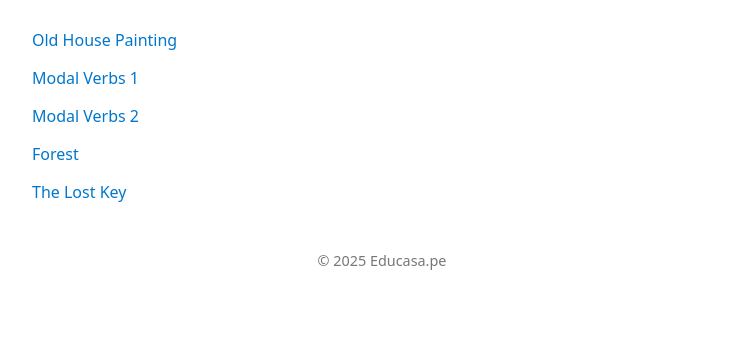
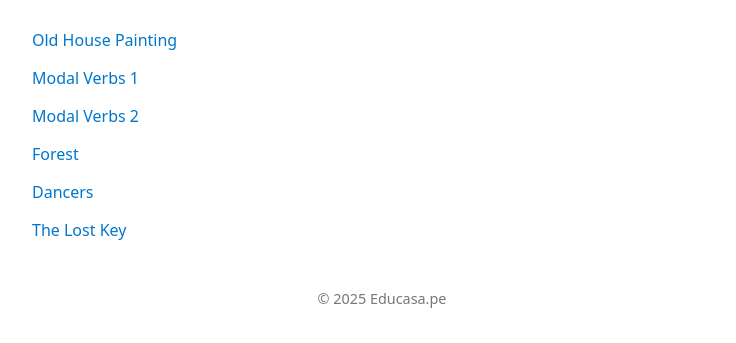
Before and after one commit to e09161/old_house_painting, a plain HTML site: page index.html in a window 1280 px wide. Shown: the part 167-510 px from the top of the page, without its empty margins (258-994 px from the left). Drawn offline with Linux system fonts and the light colour scheme.

Commit message:
Update index.html

```diff
--- a/index.html
+++ b/index.html
@@ -60,6 +60,7 @@
       <li><a href="https://e09161.github.io/old_house_painting/page2.html">Modal Verbs 1</a></li>
       <li><a href="https://e09161.github.io/old_house_painting/page3.html">Modal Verbs 2</a></li>
       <li><a href="https://e09161.github.io/old_house_painting/page4.html">Forest</a></li>
+      <li><a href="https://e09161.github.io/old_house_painting/page4.html">Dancers</a></li>
       <li><a href="lost_key.html">The Lost Key</a></li>
       <!-- Add more exercises here -->
     </ul>
```
